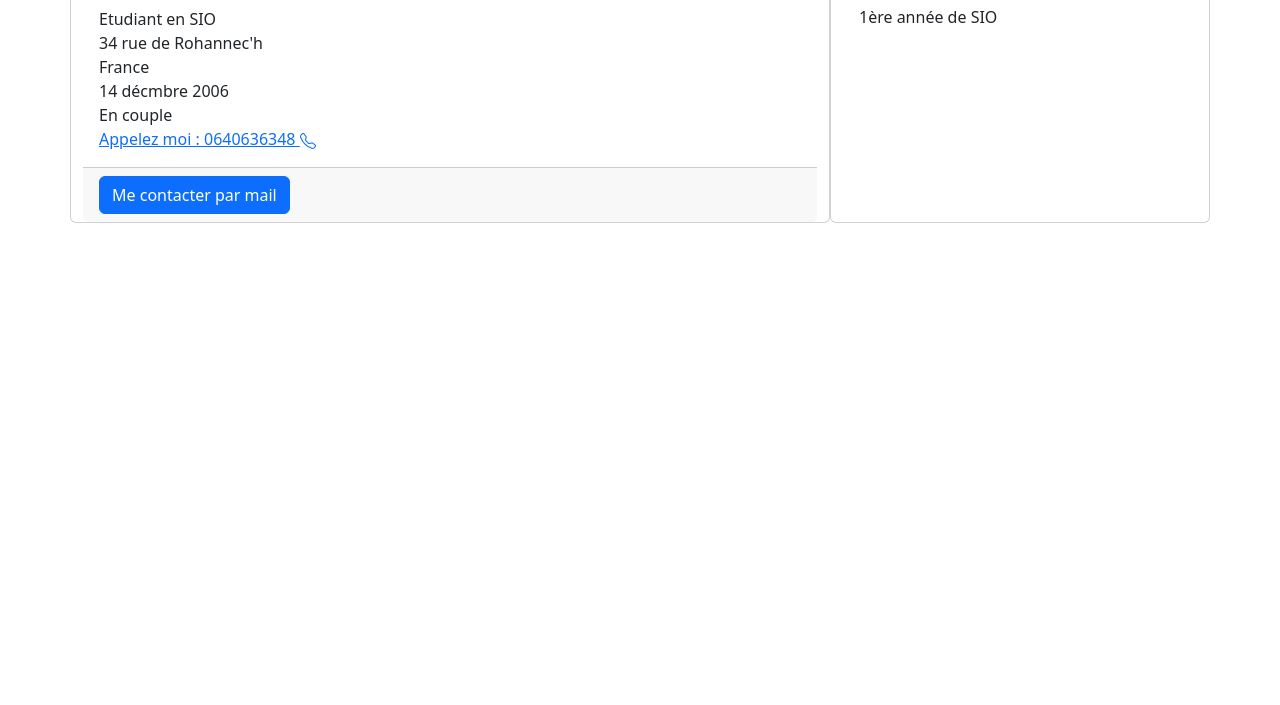
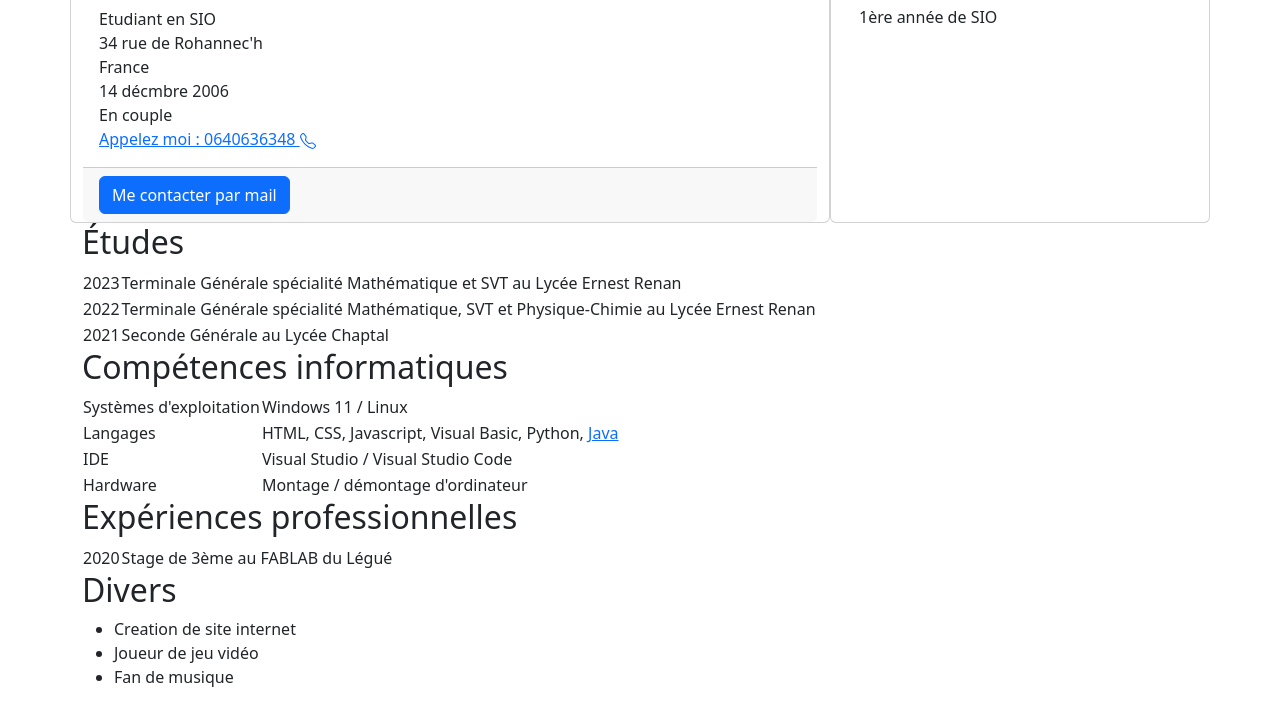
Before and after one commit to EwanLg/bootstrap, a plain HTML site: page index.html in a window 1280 px wide. Shown: the part 305-1010 px from the top of the page. Before the commit the page ends 800 px from the top, so only its background shows below. Drawn offline with nearby package versions, Linux system fonts and the light colour scheme.

Commit message:
bootstrap

```diff
--- a/index.html
+++ b/index.html
@@ -57,7 +57,40 @@
             <h4 class="card-title">Ewan LE GALL</h4>
             <p class="card-text">1ère année de SIO</p>
     </div>
+
+    </div>
+    <div class="section alt1">
+        <h2>Études</h2>
+        <table>
+        <tr class="row1"><td>2023</td><td>Terminale Générale spécialité Mathématique et SVT au Lycée Ernest Renan</td></tr>
+        <tr class="row2"><td>2022</td><td>Terminale Générale spécialité Mathématique, SVT et Physique-Chimie au Lycée Ernest Renan</td></tr>
+        <tr class="row1"><td>2021</td><td>Seconde Générale au Lycée Chaptal</td></tr>
+        </table>
+    </div>
+    <div class="section alt2">
+        <h2>Compétences informatiques</h2>
+        <table>
+        <tr class="row1"><td>Systèmes d'exploitation</td><td>Windows 11 / Linux</td></tr>
+        <tr class="row2"><td>Langages</td><td>HTML, CSS, Javascript, Visual Basic, Python, <a href="http://www.java.com/" target="_blank">Java</a></td></tr>
+        <tr class="row1"><td>IDE</td><td>Visual Studio / Visual Studio Code</td></tr>
+        <tr class="row2"><td>Hardware</td><td>Montage / démontage d'ordinateur</td></tr>
+        </table>
+    </div>
+    <div class="section alt3">
+        <h2>Expériences professionnelles</h2>
+        <table>
+        <tr class="row1"><td>2020</td><td>Stage de 3ème au FABLAB du Légué</td></tr>
+        </table>
+    </div>
+    <div class="section alt2">
+        <h2>Divers</h2>
+        <ul class="logocustom">
+            <li>Creation de site internet</li>
+            <li>Joueur de jeu vidéo</li>
+          <li>Fan de musique</li>
+        </ul>
     </div>
 
+</div>
   </body>
 </html>
```
